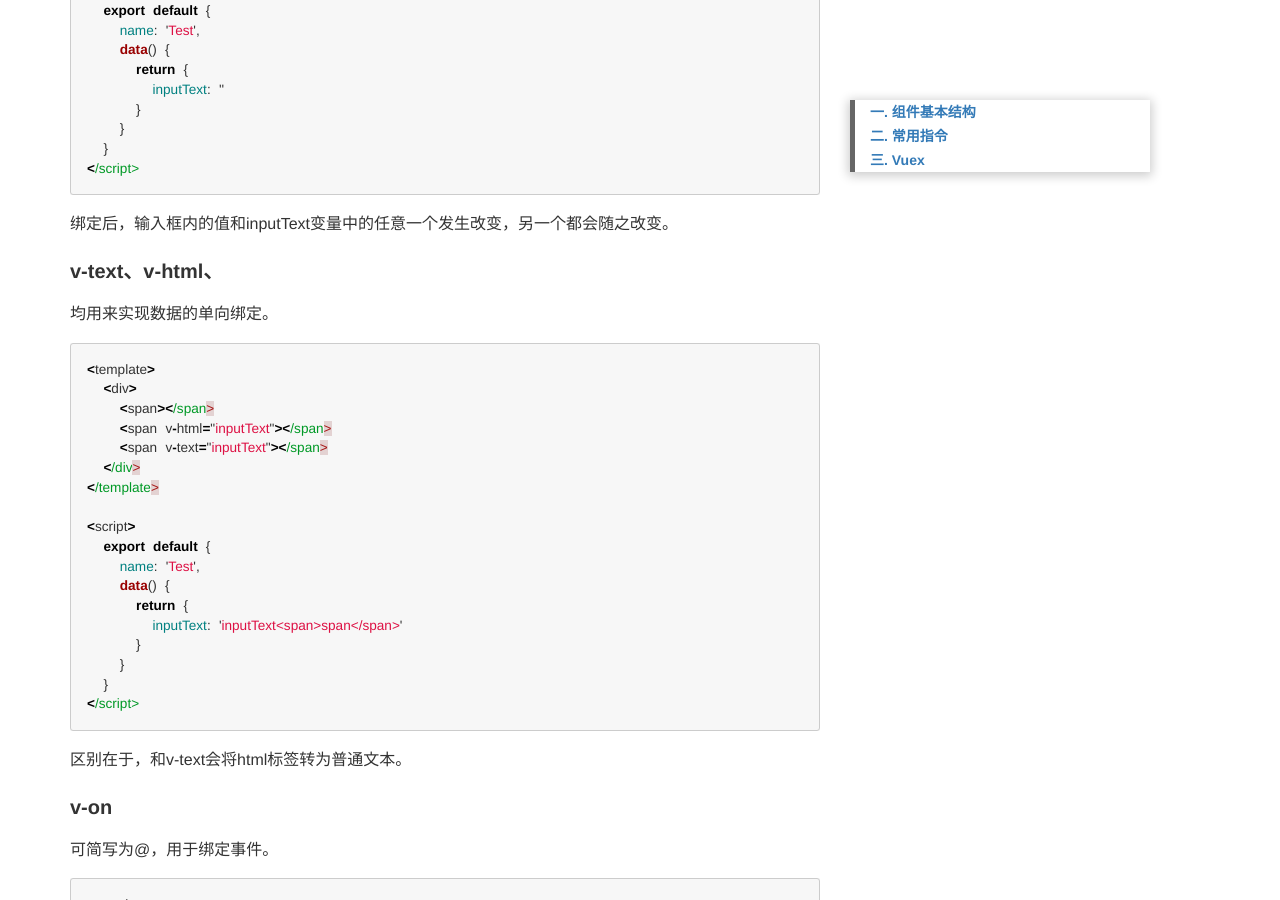
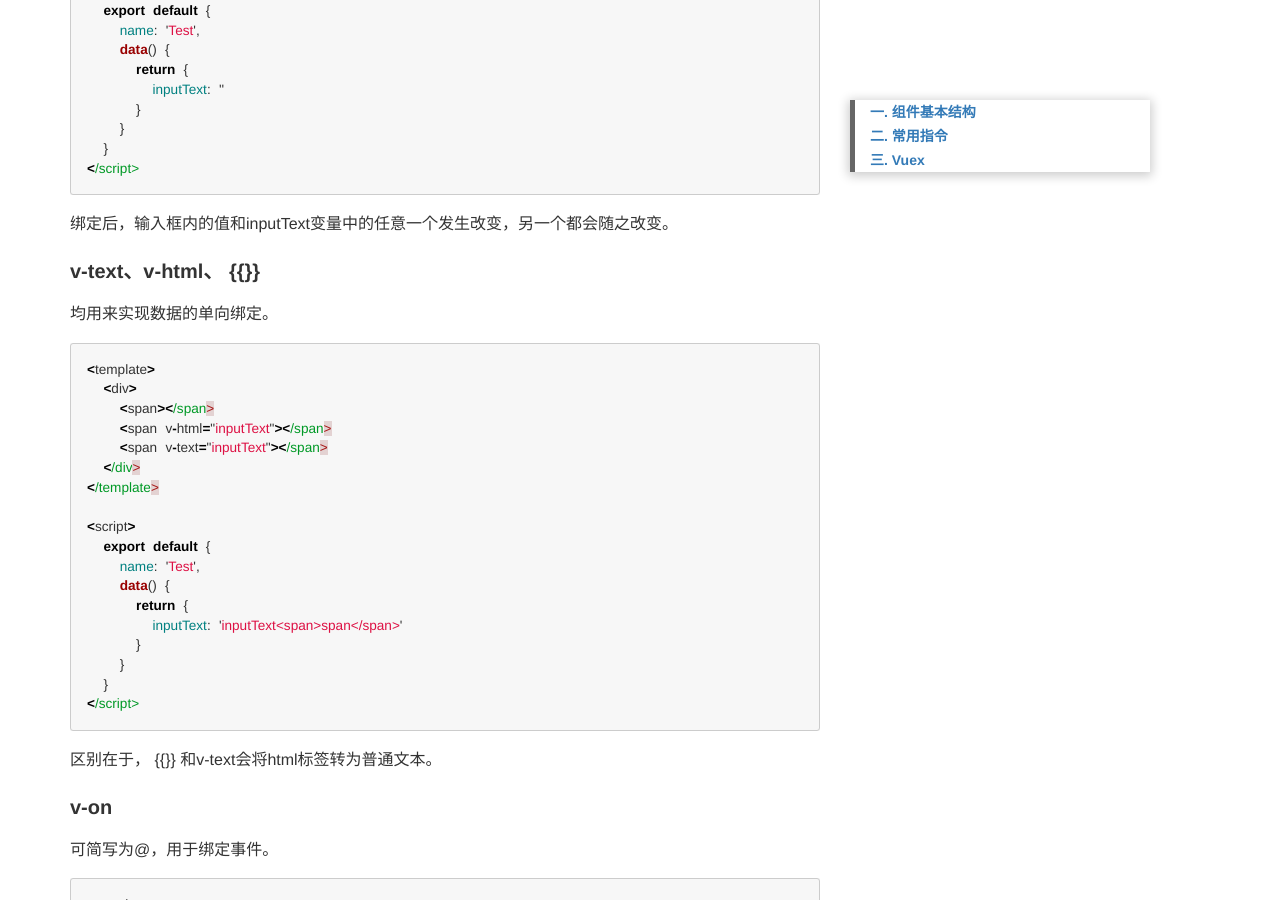
Before and after one commit to geminate/geminate.github.io, a Jekyll site: the page built from _posts/2018/2018-04-25-Vue 学习笔记.md, in a window 1280 px wide and 900 px high, scrolled down 1730 px. Built offline with Jekyll 4.4.1, drawn with Linux system fonts in a browser that asks for light colours; part of the change alters nothing that is shown.

```diff
--- a/_posts/2018/2018-04-25-Vue 学习笔记.md
+++ b/_posts/2018/2018-04-25-Vue 学习笔记.md
@@ -79,7 +79,7 @@ categories: Vue
 
 绑定后，输入框内的值和inputText变量中的任意一个发生改变，另一个都会随之改变。
 
-#### v-text、v-html、{{}}
+#### v-text、v-html、{% raw %} {{}} {% endraw %}
 
 均用来实现数据的单向绑定。
 
@@ -104,7 +104,7 @@ categories: Vue
 </script>
 {% endhighlight %}
 
-区别在于，{{}}和v-text会将html标签转为普通文本。
+区别在于，{% raw %} {{}} {% endraw %}和v-text会将html标签转为普通文本。
 
 #### v-on
 
```
